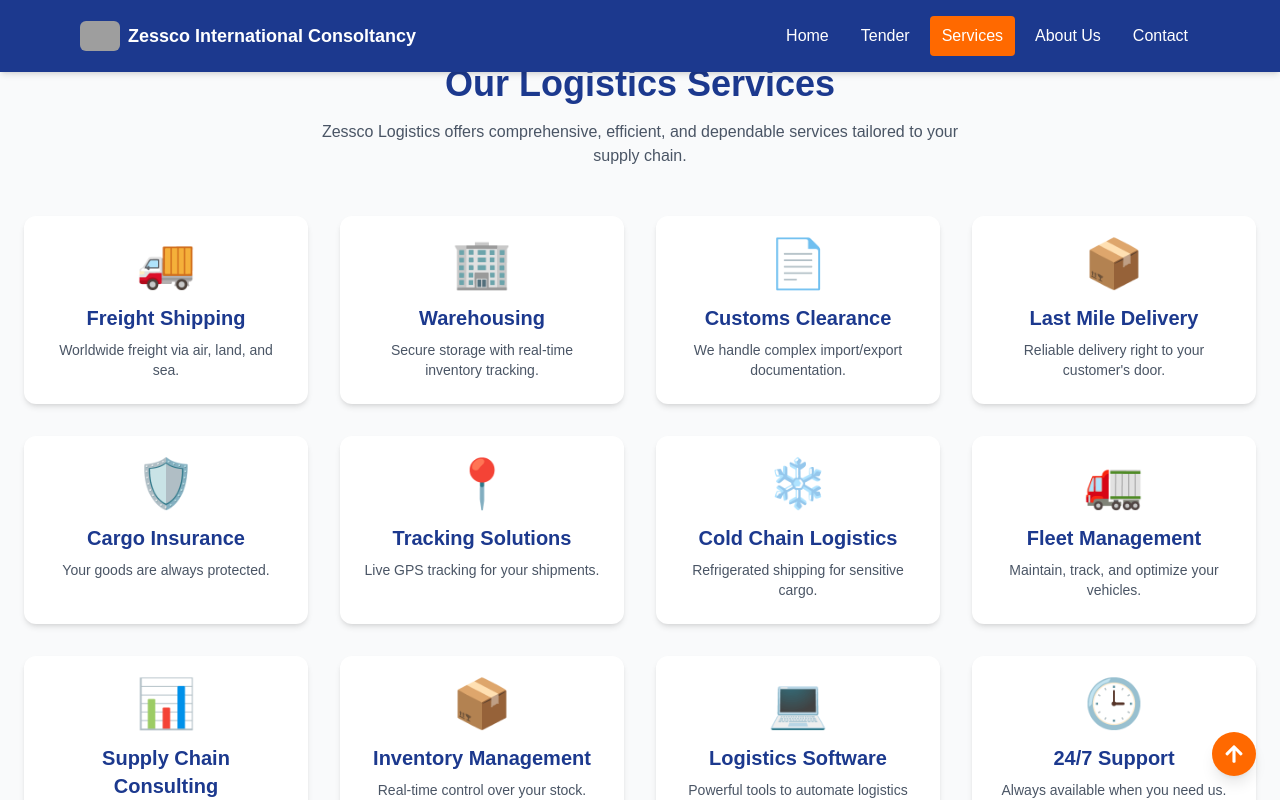
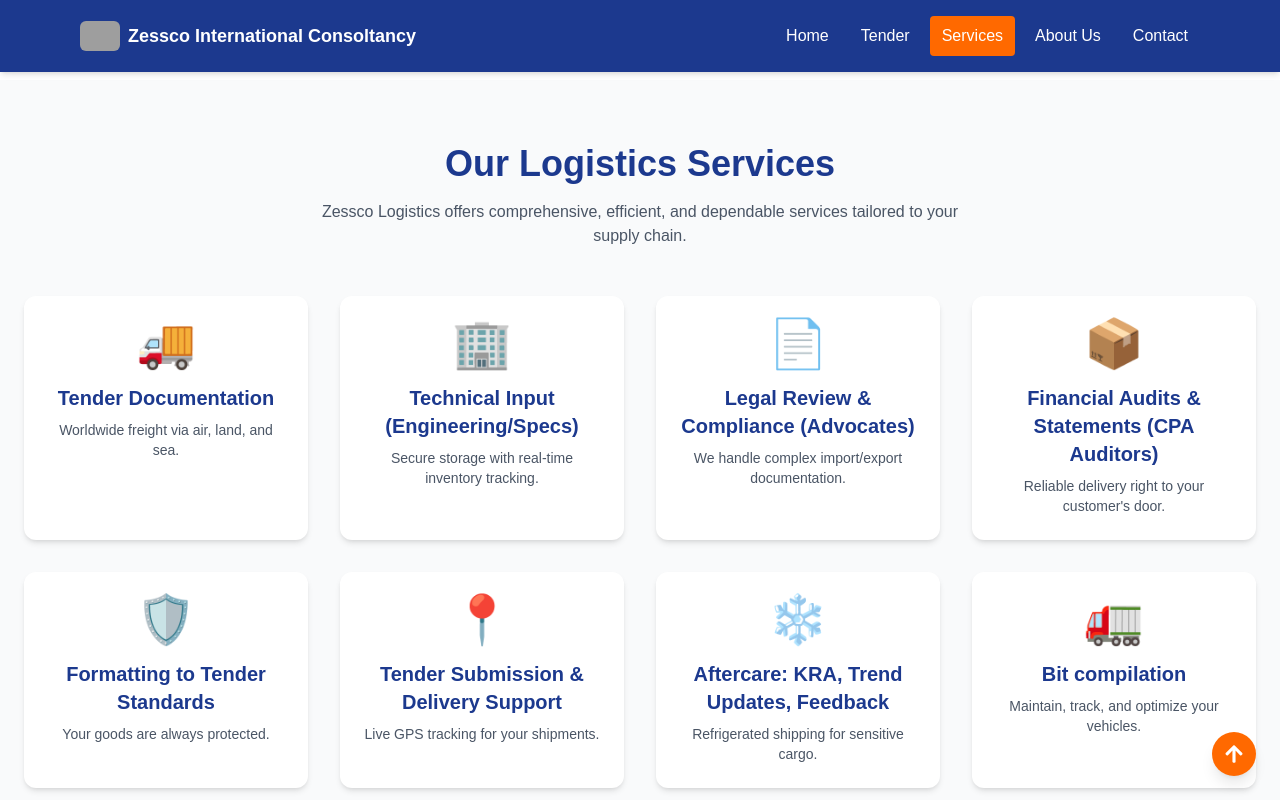
Before and after one commit to cyprian1ouma/Zessco, a Next.js app: page /services in a window 1280 px wide. Shown: the top 800 px of the page. Built offline with nearby package versions, Linux system fonts and the light colour scheme; grey boxes are pictures that could not be loaded.

Commit message:
made changes on index.js and services.js

```diff
--- a/pages/index.js
+++ b/pages/index.js
@@ -82,7 +82,7 @@
             Win That Tender with Confidence
           </h1>
           <h2 className="text-xl sm:text-2xl text-blue-800 mb-6 sm:mb-8">
-            #1 Tender Documentation Experts in Kenya
+           The #1 Tender Documentation Experts in Kenya
           </h2>
           <p className="text-base sm:text-lg text-gray-700 mb-6 sm:mb-8 max-w-3xl mx-auto">
             Over 1,000 successful clients. Our team of engineers, auditors, advocates, and technical experts prepares winning tenders — even under tight timelines.
@@ -104,7 +104,7 @@
               Why Choose Zessco International?
             </h2>
             <h4 className="text-base sm:text-lg font-medium text-blue-900 text-center mb-8 sm:mb-12 max-w-3xl mx-auto">
-              Compliance is Our Cornerstone — 80% of tenders are disqualified before reaching the financial stage. Our deep technical expertise ensures that your submission checks all the boxes for compliance right from the start.
+               80% of tenders are disqualified before reaching the financial stage. Our deep technical expertise ensures that your submission checks all the boxes for compliance right from the start.
             </h4>
 
             <div className="grid grid-cols-1 md:grid-cols-2 lg:grid-cols-3 gap-6 sm:gap-8">
@@ -167,7 +167,12 @@
               "Financial Audits & Statements (CPA Auditors)",
               "Formatting to Tender Standards",
               "Tender Submission & Delivery Support",
-              "Aftercare: KRA, Trend Updates, Feedback"
+              "Aftercare: KRA, Trend Updates, Feedback",
+              "Bit compilation",
+              "Filling of Bill of Quantities",
+              "Preparation of Audited Accounts",
+              "Online E.G.P tendering services",
+              "Graphic Design"
             ].map((service, index) => (
               <div key={index} className="border border-blue-200 rounded-lg p-3 sm:p-4 hover:bg-blue-50 transition">
                 <p className="text-sm sm:text-base md:text-lg">{service}</p>
@@ -175,7 +180,7 @@
             ))}
           </div>
           <div className="text-center mt-8 sm:mt-12">
-            <Link href="/consultation" className="bg-blue-900 text-white px-4 py-2 sm:px-6 sm:py-3 rounded-lg hover:bg-blue-800 transition font-semibold text-sm sm:text-base">
+            <Link href="/services" className="bg-blue-900 text-white px-4 py-2 sm:px-6 sm:py-3 rounded-lg hover:bg-blue-800 transition font-semibold text-sm sm:text-base">
               Book Free Tender Review
             </Link>
           </div>
--- a/pages/services.js
+++ b/pages/services.js
@@ -3,24 +3,24 @@
 
 export default function Services() {
   const services = [
-    { title: "Freight Shipping", desc: "Worldwide freight via air, land, and sea.", icon: "🚚" },
-    { title: "Warehousing", desc: "Secure storage with real-time inventory tracking.", icon: "🏢" },
-    { title: "Customs Clearance", desc: "We handle complex import/export documentation.", icon: "📄" },
-    { title: "Last Mile Delivery", desc: "Reliable delivery right to your customer's door.", icon: "📦" },
-    { title: "Cargo Insurance", desc: "Your goods are always protected.", icon: "🛡️" },
-    { title: "Tracking Solutions", desc: "Live GPS tracking for your shipments.", icon: "📍" },
-    { title: "Cold Chain Logistics", desc: "Refrigerated shipping for sensitive cargo.", icon: "❄️" },
-    { title: "Fleet Management", desc: "Maintain, track, and optimize your vehicles.", icon: "🚛" },
-    { title: "Supply Chain Consulting", desc: "Streamline and improve your operations.", icon: "📊" },
-    { title: "Inventory Management", desc: "Real-time control over your stock.", icon: "📦" },
-    { title: "Logistics Software", desc: "Powerful tools to automate logistics tasks.", icon: "💻" },
-    { title: "24/7 Support", desc: "Always available when you need us.", icon: "🕒" },
+    { title: "Tender Documentation", desc: "Worldwide freight via air, land, and sea.", icon: "🚚" },
+    { title: "Technical Input (Engineering/Specs)", desc: "Secure storage with real-time inventory tracking.", icon: "🏢" },
+    { title: "Legal Review & Compliance (Advocates)", desc: "We handle complex import/export documentation.", icon: "📄" },
+    { title: "Financial Audits & Statements (CPA Auditors)", desc: "Reliable delivery right to your customer's door.", icon: "📦" },
+    { title: "Formatting to Tender Standards", desc: "Your goods are always protected.", icon: "🛡️" },
+    { title: "Tender Submission & Delivery Support", desc: "Live GPS tracking for your shipments.", icon: "📍" },
+    { title: "Aftercare: KRA, Trend Updates, Feedback", desc: "Refrigerated shipping for sensitive cargo.", icon: "❄️" },
+    { title: "Bit compilation", desc: "Maintain, track, and optimize your vehicles.", icon: "🚛" },
+    { title: "Filling of Bill of Quantities", desc: "Streamline and improve your operations.", icon: "📊" },
+    { title: "Preparation of Audited Accounts", desc: "Real-time control over your stock.", icon: "📦" },
+    { title: "Online E.G.P tendering services", desc: "Powerful tools to automate logistics tasks.", icon: "💻" },
+    { title: "Graphic Design", desc: "Always available when you need us.", icon: "🕒" },
   ];
 
   return (
     <>
       <Navbar />
-      <main className="bg-gray-50 pt-16 pb-16 px-4 sm:px-6">
+      <main className="bg-gray-50 pt-16 pb-16 px-4 sm:px-6 mt-20">
         <div className="max-w-7xl mx-auto">
           <h1 className="text-2xl sm:text-3xl md:text-4xl font-bold text-center text-blue-900 mb-3 sm:mb-4">
             Our Logistics Services
@@ -35,7 +35,7 @@
                 key={index}
                 className="bg-white rounded-lg sm:rounded-xl shadow-sm sm:shadow-md p-4 sm:p-6 text-center hover:shadow-lg transition duration-300"
               >
-                <div className="text-4xl sm:text-5xl mb-3 sm:mb-4">{service.icon}</div>
+              <div className="text-4xl sm:text-5xl mb-3 sm:mb-4">{service.icon}</div>
                 <h2 className="text-lg sm:text-xl font-semibold text-blue-900 mb-1 sm:mb-2">
                   {service.title}
                 </h2>
@@ -43,6 +43,11 @@
               </div>
             ))}
           </div>
+          <div className="flex justify-center">
+              <div className='text-center mt-10 bg-light m-5 sm:m-6 px-4 max-w-max'>
+                <p className='italic text-sm text-center text-orange-500'>24/7 Support: Always available when you need us</p>
+              </div>
+          </div>
         </div>
       </main>
       <Footer />
```
